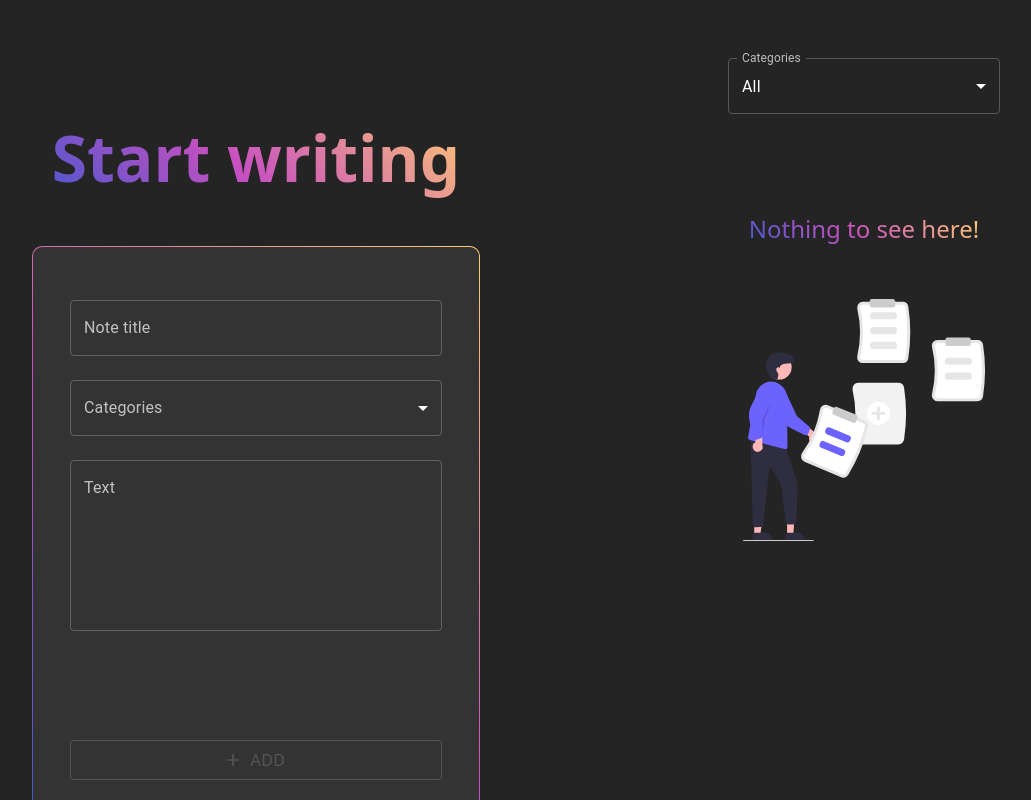
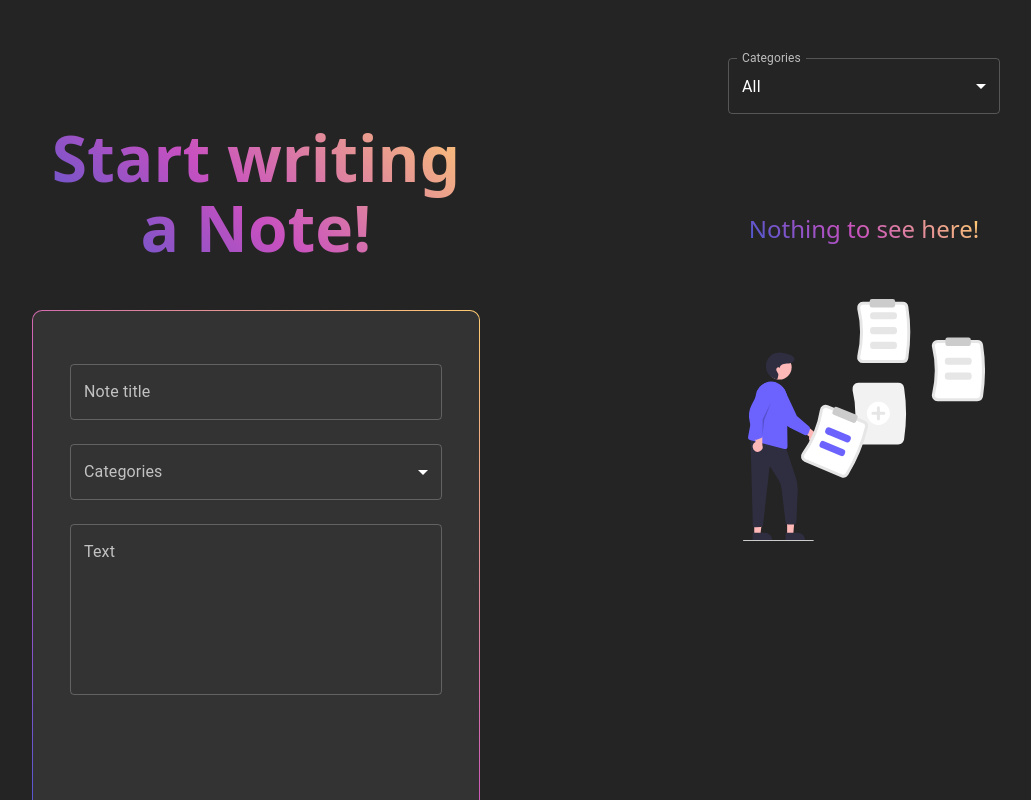
Before and after one commit to Marcos-Iorio/notes-app, a React (Vite) app: page / in a window 1280 px wide. Shown: the top 800 px of the page, without its empty margins (48-1079 px from the left). Built offline with nearby package versions, Linux system fonts and the light colour scheme.

Commit message:
fixed title in notebook resolutions

```diff
--- a/src/components/form-container/FormContainer.tsx
+++ b/src/components/form-container/FormContainer.tsx
@@ -10,7 +10,7 @@ const FormContainer = () => {
 
     return(
         <Fragment>
-          <h1 >Start writing a Note!</h1>
+          <h1>Start writing a Note!</h1>
             <Card variant='outlined' className={styles.form__wrapper} sx={{height: '35em'}}>
                 <Form/>
             </Card>
--- a/src/components/notes/Notes.module.scss
+++ b/src/components/notes/Notes.module.scss
@@ -167,3 +167,9 @@
         }
     }
 }
+
+@media(max-width: 1366px){
+  h1{
+    height: 9rem;
+  }
+}
--- a/src/components/notes/Notes.tsx
+++ b/src/components/notes/Notes.tsx
@@ -1,4 +1,4 @@
-import React, { useState, useEffect, Fragment } from "react";
+import React, { useState, Fragment } from "react";
 
 import styles from "./Notes.module.scss";
 import { motion } from "framer-motion";
```
